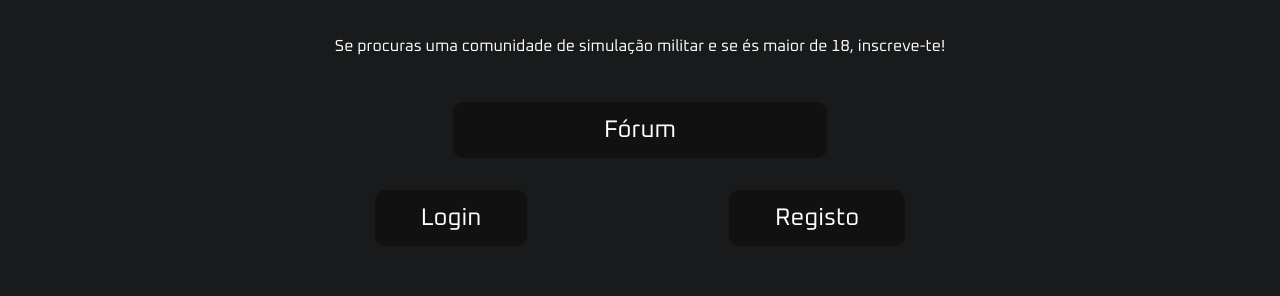
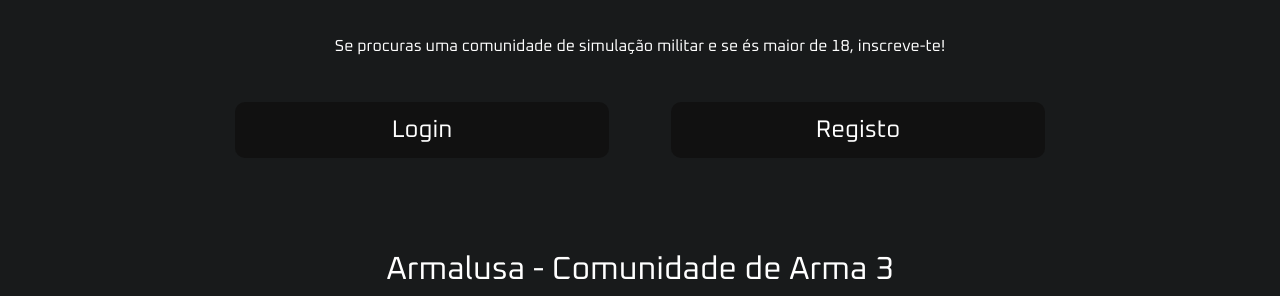
Before and after one commit to rafaelramalho19/armalusa-homepage, a website built with Parcel: page index.html in a window 1280 px wide. Shown: the part 562-858 px from the top of the page. Built offline with nearby package versions, Linux system fonts and the light colour scheme.

Commit message:
chore: update buttons

```diff
--- a/index.html
+++ b/index.html
@@ -33,11 +33,8 @@
         <header class="buttons">
             <h2>Se procuras uma comunidade de simulação militar e se és maior de 18, inscreve-te!</h2>
             <div class="buttons__full-section">
-                <a class="button button--fat" href="/">Fórum</a>
-            </div>
-            <div class="buttons__full-section">
-                <a class="button" href="/login">Login</a>
-                <a class="button" href="/register">Registo</a>
+                <a class="button button--fat" href="/login">Login</a>
+                <a class="button button--fat" href="/register">Registo</a>
             </div>
         </header>
         <h1 class="title">Armalusa - Comunidade de Arma 3</h1>
```
